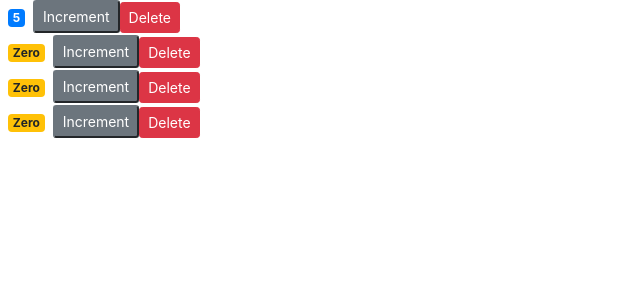
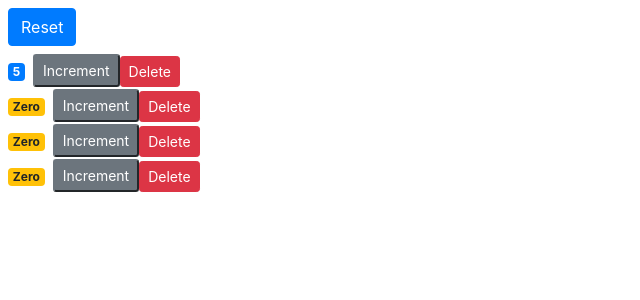
Before and after one commit to jordantroberts/React-Practice, a React (Create React App) app in the folder counter-app/: page / in a window 1280 px wide. Shown: the top 300 px of the page, without its empty margins (0-640 px from the left). Built offline with nearby package versions, Linux system fonts and the light colour scheme.

Commit message:
Added reset button

```diff
--- a/counter-app/src/components/counters.jsx
+++ b/counter-app/src/components/counters.jsx
@@ -12,6 +12,15 @@
     ]
   };
 
+  handleReset = () => {
+    const counters = this.state.counters.map(c => {
+        c.value = 0;
+        return c;
+    });
+    // getting a new array of counters, resetting value to 0 and setting the state
+    this.setState({counters});
+  };
+
   handleDelete = counterId => {
     // we are not going to remove a counter from that array, we create a new array, let React compare and REACT updates the state.
     const counters = this.state.counters.filter(c => c.id !== counterId);
@@ -22,6 +31,9 @@
   render() {
     return (
       <div>
+        <button
+        onClick={this.handleReset}
+        className="btn btn-primary btn-small m-2">Reset</button>
         {this.state.counters.map(counter => (
           <Counter
             key={counter.id}
```
